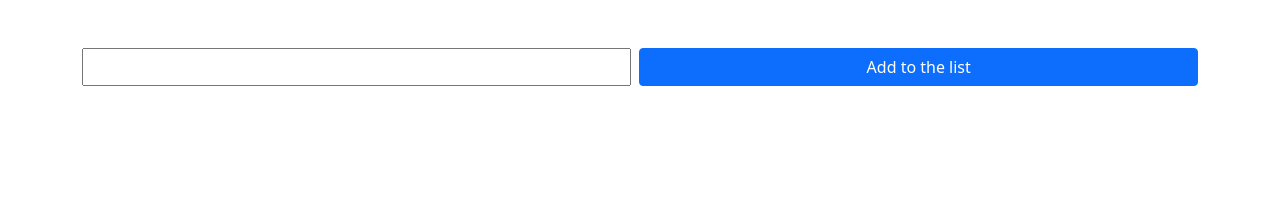
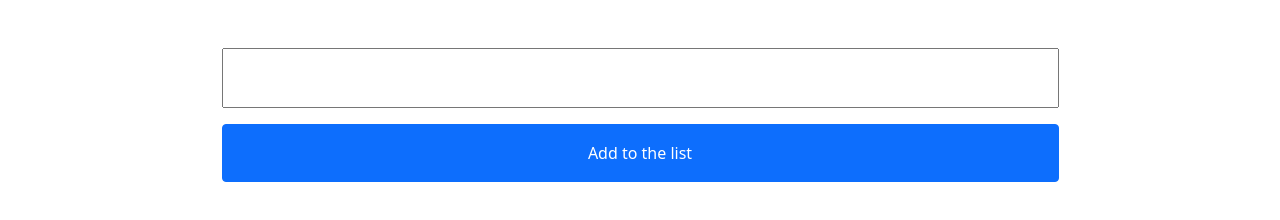
Before and after one commit to mulga/todo-with-vuejs, a plain HTML site: page index.html in a window 1280 px wide. Drawn offline with nearby package versions, Linux system fonts and the light colour scheme.

Commit message:
Update index.html

```diff
--- a/index.html
+++ b/index.html
@@ -32,10 +32,10 @@
   <body>
     <div class="container">
       <!-- <div class="row w-50"> -->
-      <div class="wrapper" id="appToDo">
-        <div class="todo-hedaer d-md-flex justify-content-center mt-5">
-          <input v-model="userInput" type="text" class="w-100" />
-          <button v-on:click="addTodo" class="btn btn-primary w-100 ms-2">
+      <div class="wrapper w-75 ms-auto me-auto" id="appToDo">
+        <div class="todo-hedaer justify-content-center mt-5">
+          <input v-model="userInput" type="text" class="w-100 mb-3 p-3" />
+          <button v-on:click="addTodo" class="btn btn-primary w-100 p-3">
             Add to the list
           </button>
         </div>
```
